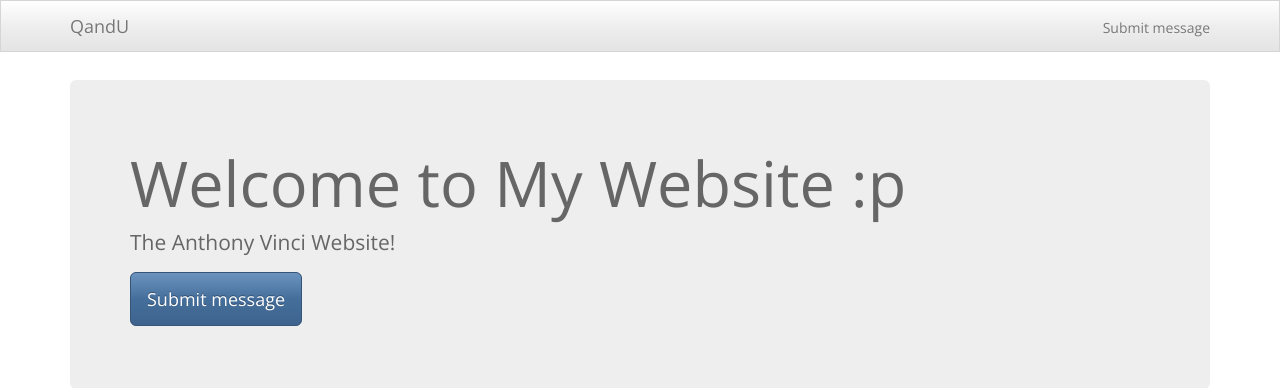
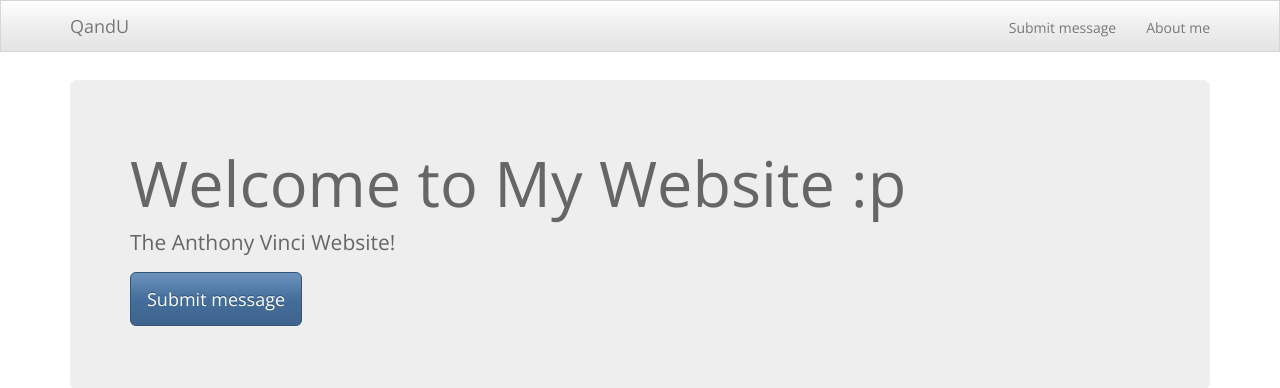
Before and after one commit to avinci1015/my_site, a Django app: page / in a window 1280 px wide. Shown: the top 388 px of the page. Run offline with Django 3.2, Linux system fonts and the light colour scheme; some libraries are stand-ins or nearby versions.

Commit message:
Add about page

```diff
--- a/core/urls.py
+++ b/core/urls.py
@@ -5,4 +5,5 @@ urlpatterns = patterns('',
     url(r'^$', Home.as_view(), name='home'),
     url(r'^message/create/$', MessageCreateView.as_view(), name='message_create'),
     url(r'^success/$', Success.as_view(), name='success'),
+    url(r'^about/$', AboutPage.as_view(), name='about_page'),
 )
--- a/core/views.py
+++ b/core/views.py
@@ -9,6 +9,9 @@ from .models import *
 class Home(TemplateView):
     template_name = "home.html"
 
+class AboutPage(TemplateView):
+    template_name = "about.html"
+
 class MessageCreateView(CreateView):
     model = Message
     template_name = "message/message_form.html"
--- /dev/null
+++ b/templates/about.html
@@ -0,0 +1,4 @@
+{% extends 'base.html' %}
+{% block content %}
+<p>Hello World</p>
+{% endblock %}
--- a/templates/base.html
+++ b/templates/base.html
@@ -24,6 +24,7 @@
             <div id="navbar" class="navbar-collapse collapse">
                 <ul class="nav navbar-nav navbar-right">
                   <li><a href="{% url 'message_create' %}">Submit message</a></li>
+                  <li><a href="{% url 'about_page' %}">About me</a></li>
                 </ul>
             </div>
         </div>
```
